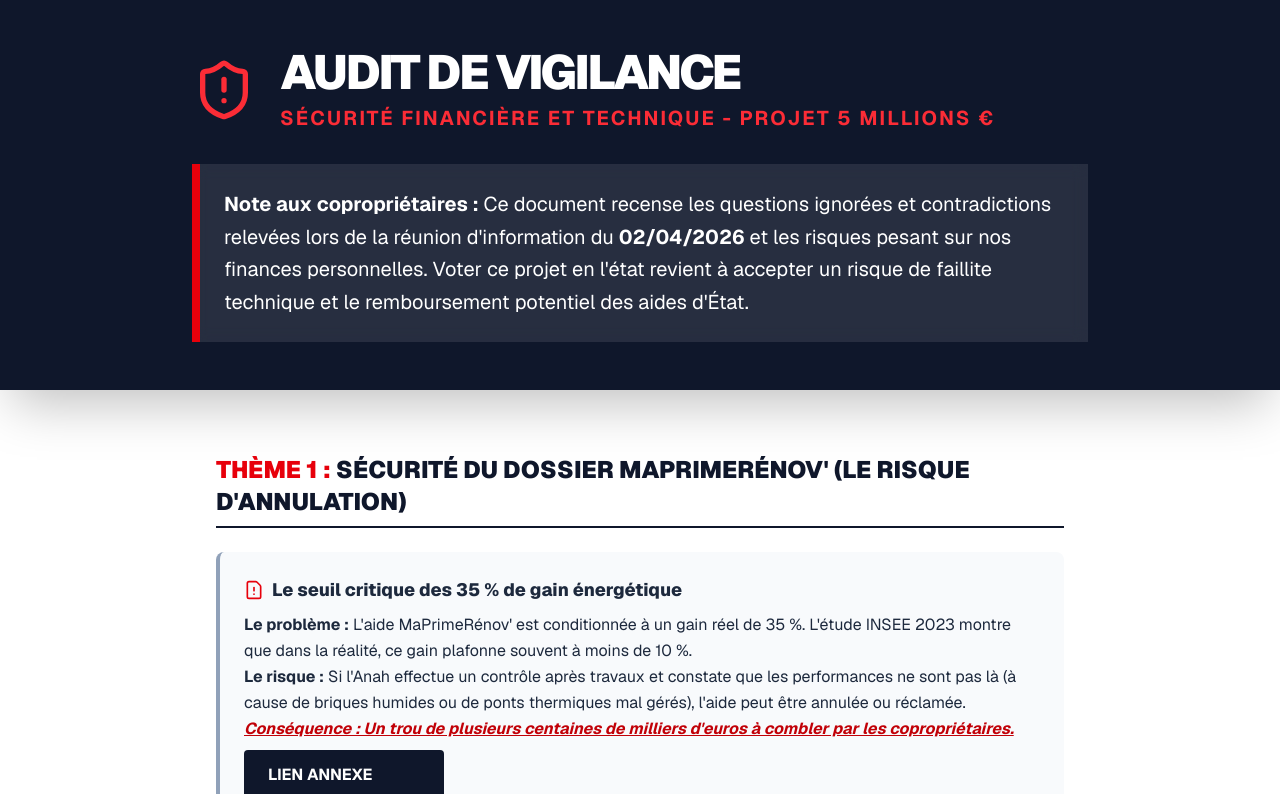
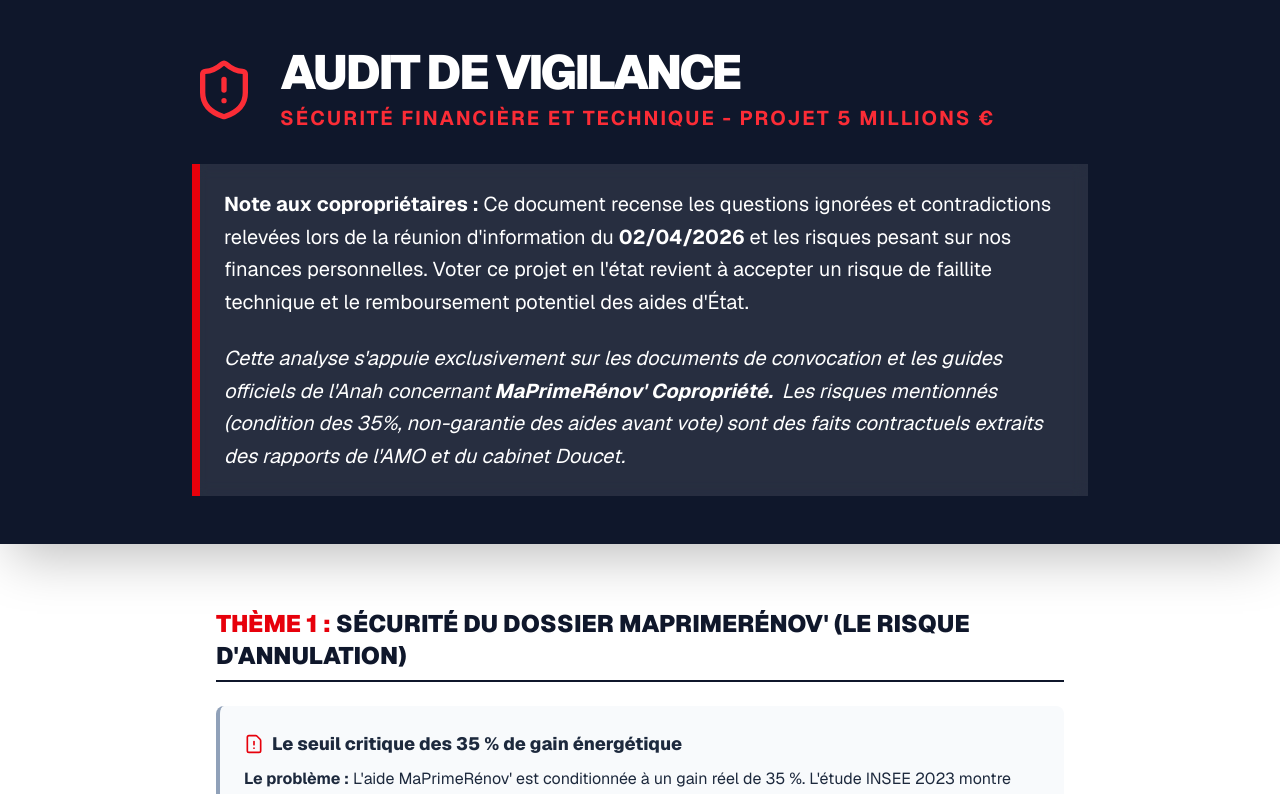
Before and after one commit to AlexSearha/audit-travaux, a Next.js app: page / in a window 1280 px wide. Shown: the top 794 px of the page. Built offline with nearby package versions, Linux system fonts and the light colour scheme.

Commit message:
add mention maprimerenov copro

```diff
--- a/app/components/AuditCopro.tsx
+++ b/app/components/AuditCopro.tsx
@@ -35,6 +35,15 @@
               risques pesant sur nos finances personnelles. Voter ce projet en
               l'état revient à accepter un risque de faillite technique et le
               remboursement potentiel des aides d'État.
+            </p>
+            <br />
+            <p className="text-lg md:text-xl leading-relaxed italic">
+              Cette analyse s'appuie exclusivement sur les documents de
+              convocation et les guides officiels de l'Anah concernant
+              <strong className="mx-1">MaPrimeRénov' Copropriété.</strong> Les
+              risques mentionnés (condition des 35%, non-garantie des aides
+              avant vote) sont des faits contractuels extraits des rapports de
+              l'AMO et du cabinet Doucet.
             </p>
           </div>
         </div>
```
